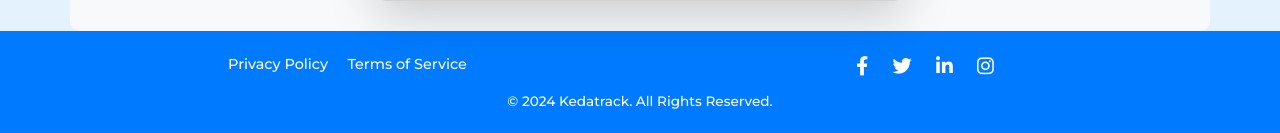
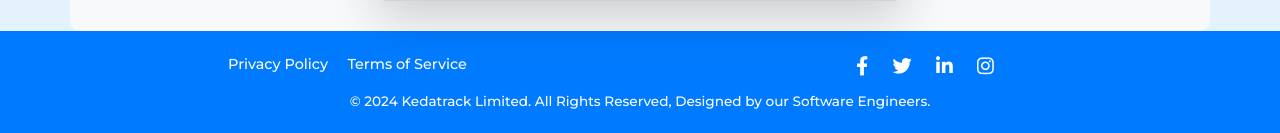
Before and after one commit to KEVINOCHAE/kedatrack, a Flask app: page /auth/register in a window 1280 px wide. Shown: the part 722-855 px from the top of the page. Run offline with Flask 3, Linux system fonts and the light colour scheme.

Commit message:
commit changes

```diff
--- a/app/templates/base.html
+++ b/app/templates/base.html
@@ -328,7 +328,7 @@ footer small {
             <div class="row justify-content-between">
                 <div class="col-md-6 footer-links">
                     <a href="{{ url_for('main.privacy_policy') }}">Privacy Policy</a>
-                    <a href="#">Terms of Service</a>
+                    <a href="{{ url_for('main.terms_of_service') }}">Terms of Service</a>
                 </div>
                 <div class="col-md-6 social-icons">
                     <a href="#"><i class="fab fa-facebook-f"></i></a>
@@ -337,7 +337,7 @@ footer small {
                     <a href="#"><i class="fab fa-instagram"></i></a>
                 </div>
             </div>
-            <small>&copy; 2024 Kedatrack. All Rights Reserved.</small>
+            <small>&copy; 2024 Kedatrack Limited. All Rights Reserved, Designed by our Software Engineers.</small>
         </div>
     </footer>
 
```
